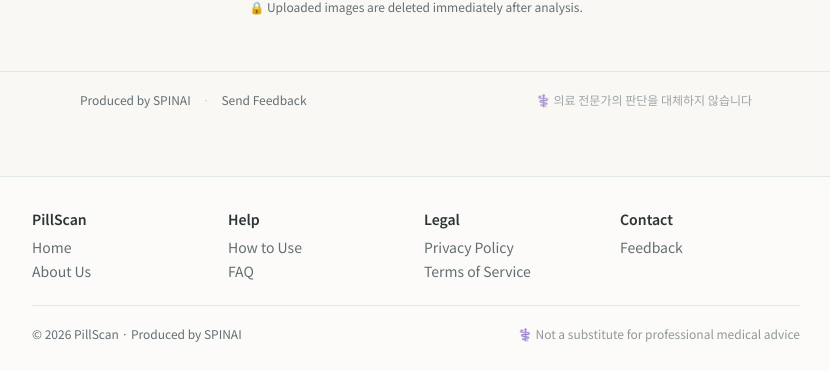
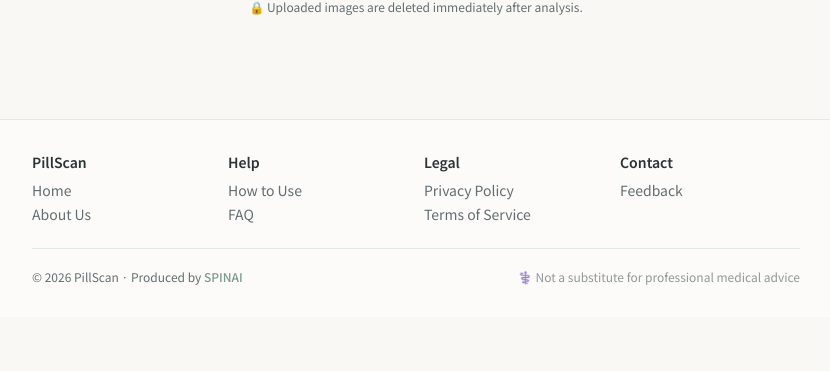
Before and after one commit to taeshin11/pillscan, a Next.js app: page / in a window 1280 px wide. Shown: the part 732-1103 px from the top of the page, without its empty margins (224-1054 px from the left). After the commit the page ends 1049 px from the top, so only its background shows below. Built offline with nearby package versions, Linux system fonts and the light colour scheme; no server answers.

Commit message:
fix: remove duplicate footer, link SPINAI to spinai.net

```diff
--- a/app/page.tsx
+++ b/app/page.tsx
@@ -87,24 +87,6 @@
           <TabContainer locale={locale} />
         </main>
 
-        {/* Footer */}
-        <footer className="border-t border-[var(--border)] py-5 px-4">
-          <div className="max-w-2xl mx-auto flex flex-col sm:flex-row items-center justify-between gap-2 text-xs text-[var(--text-muted)]">
-            <div className="flex items-center gap-3">
-              <span>{t.footerBrand}</span>
-              <span className="opacity-30">·</span>
-              <a
-                href={`mailto:taeshinkim11@gmail.com?subject=PillScan 개선 제안`}
-                className="hover:text-[var(--accent)] transition-colors"
-              >
-                {t.feedbackBtn}
-              </a>
-            </div>
-            <div className="opacity-60 text-center">
-              ⚕️ 의료 전문가의 판단을 대체하지 않습니다
-            </div>
-          </div>
-        </footer>
       </div>
     </>
   );
--- a/components/Footer.tsx
+++ b/components/Footer.tsx
@@ -42,7 +42,15 @@
         {/* Bottom: copyright + disclaimer */}
         <div className="pt-5 border-t border-[var(--border)] flex flex-col sm:flex-row items-center justify-between gap-3 text-xs text-[var(--text-muted)]">
           <div>
-            © 2026 PillScan · Produced by SPINAI
+            © 2026 PillScan · Produced by{" "}
+            <a
+              href="https://www.spinai.net"
+              target="_blank"
+              rel="noopener noreferrer"
+              className="text-[var(--accent)] hover:underline font-medium"
+            >
+              SPINAI
+            </a>
           </div>
           <div className="text-center opacity-70">
             ⚕️ Not a substitute for professional medical advice
```
Also changed, not shown: public/ads.txt (added), 1 other file (tests, documents, lock files or other folders).
